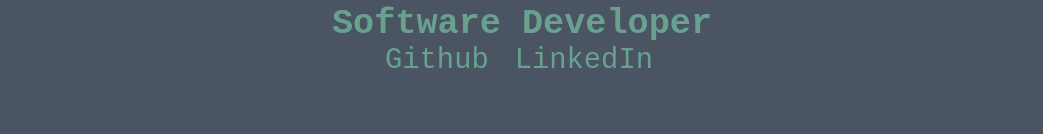
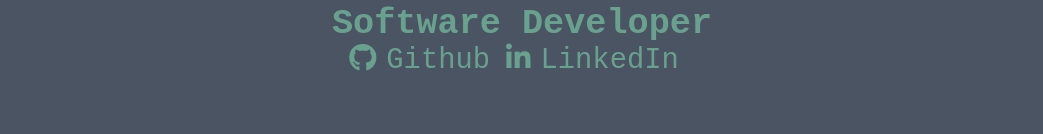
Before and after one commit to jackdijkema/portfolio, a React (Create React App) app: page / in a window 1280 px wide. Shown: the part 650-784 px from the top of the page, without its empty margins (118-1161 px from the left). Built offline with nearby package versions, Linux system fonts and the light colour scheme.

Commit message:
fix: i fix icons

```diff
--- a/src/App.css
+++ b/src/App.css
@@ -1,3 +1,5 @@
+@import 'https://site-assets.fontawesome.com/releases/v6.1.1/css/all.css';
+
 * {
   margin: 0;
   padding: 0;
```
